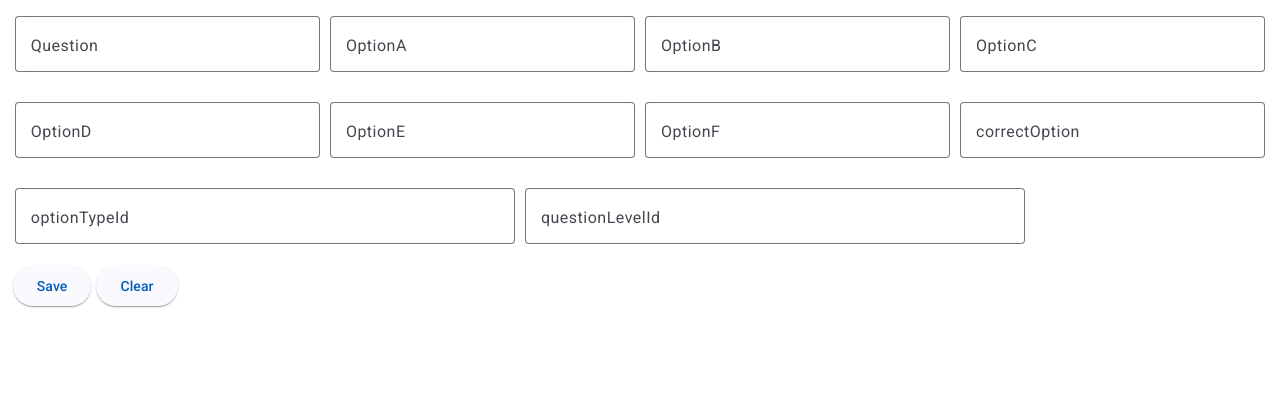
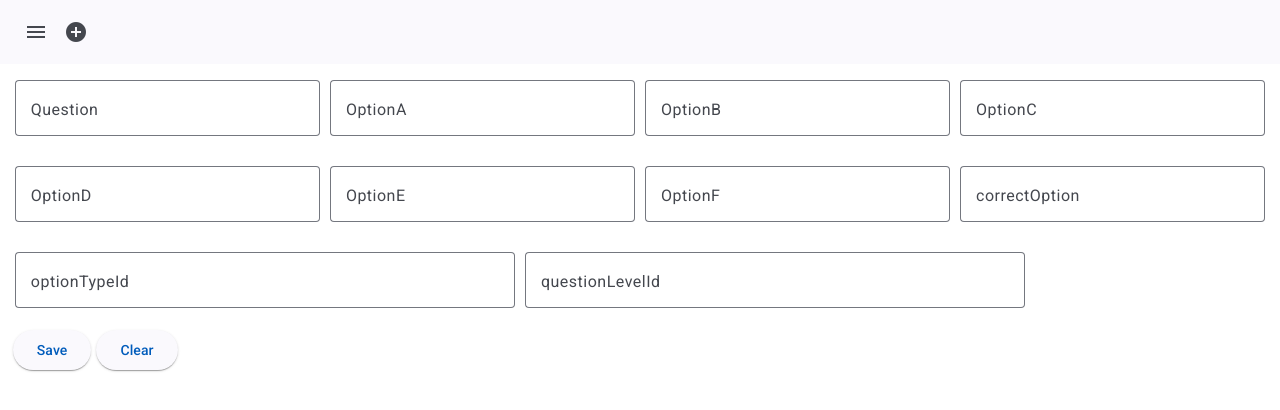
Before and after one commit to aasifkhang8/ems-ui-local, an Angular app: page / in a window 1280 px wide. Shown: the top 410 px of the page. Built offline with nearby package versions, Linux system fonts and the light colour scheme.

Commit message:
navbar added

```diff
--- a/src/app/app.component.html
+++ b/src/app/app.component.html
@@ -1 +1,2 @@
+<app-navbar></app-navbar>
 <router-outlet></router-outlet>
--- a/src/app/app.component.ts
+++ b/src/app/app.component.ts
@@ -5,6 +5,7 @@ import { QuestionComponent } from './Components/question/question.component';
 import { ShowQuestionsComponent } from './Components/show-questions/show-questions.component';
 import { RouterOutlet } from '@angular/router';
 import { CommonModule } from '@angular/common';
+import { NavbarComponent } from './Components/navbar/navbar.component';
 
 
 @Component({
@@ -13,8 +14,9 @@ import { CommonModule } from '@angular/common';
   styleUrl: './app.component.css',
   standalone:true,
     imports: [MatToolbarModule, QuestionComponent
-      ,ShowQuestionsComponent,RouterOutlet ,CommonModule],
+      ,ShowQuestionsComponent,RouterOutlet ,CommonModule,NavbarComponent],
 })
 export class AppComponent {
   title = 'ems-ui-local';
+    isNavBarVisible: boolean = false;
 }
--- a/src/app/app.module.ts
+++ b/src/app/app.module.ts
@@ -1,6 +1,5 @@
 import { NgModule } from '@angular/core';
 import { BrowserModule } from '@angular/platform-browser';
-import { CommonModule } from '@angular/common';
 
 import { QuestionComponent } from './Components/question/question.component';
 
@@ -21,6 +20,7 @@ import { FormControl, ReactiveFormsModule, Validators } from '@angular/forms';
 import { MatTableModule } from '@angular/material/table';
 import { HttpClientModule } from '@angular/common/http';
 import { ShowQuestionsComponent } from './Components/show-questions/show-questions.component';
+import { NavbarComponent } from './Components/navbar/navbar.component';
 
 @NgModule({
   declarations: [
@@ -43,8 +43,7 @@ import { ShowQuestionsComponent } from './Components/show-questions/show-questio
     MatProgressSpinnerModule,
     ReactiveFormsModule,
     MatTableModule,
-    AppRoutingModule,
-    CommonModule
+    AppRoutingModule
   ],
   providers: [MatSnackBar],
   bootstrap: []
```
